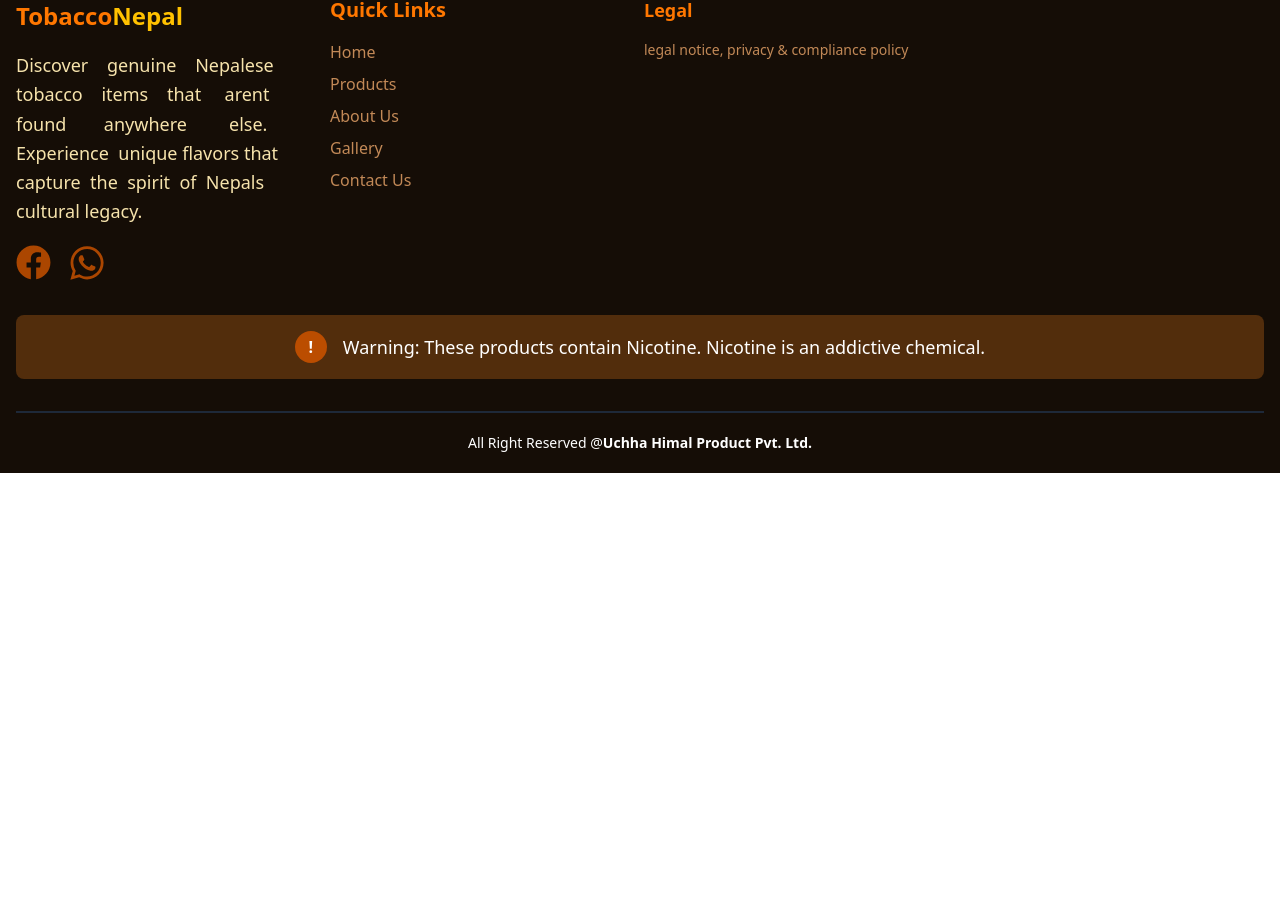
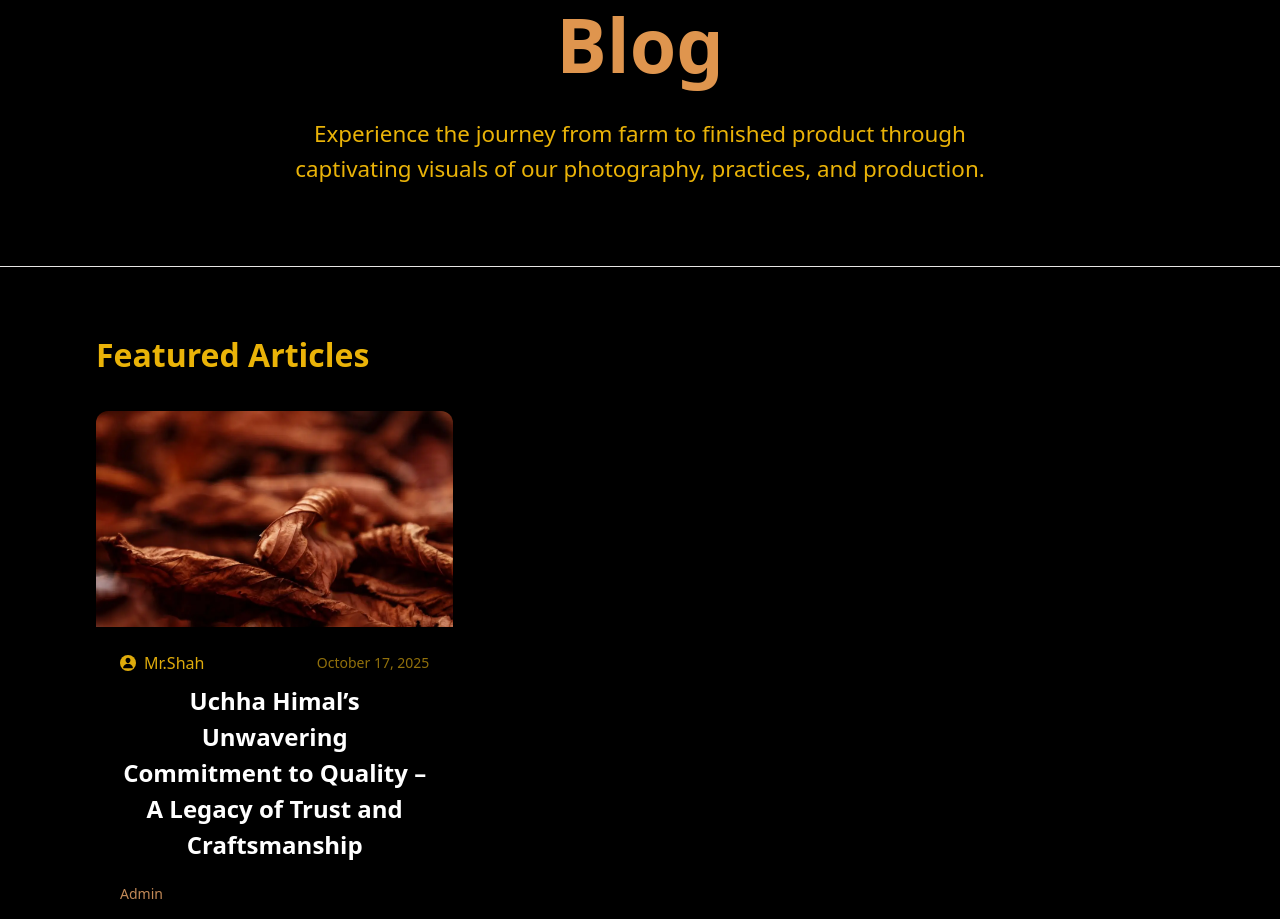
Before and after one commit to poudelsumitrocks/TobaccoNepalClone, a Next.js app: page /blog in a window 1280 px wide. Shown: the part 156-1075 px from the top of the page. Before the commit the page ends 800 px from the top, so only its background shows below. Built offline with nearby package versions, Linux system fonts and the light colour scheme.

Commit message:
add the blog page using the css

```diff
--- /dev/null
+++ b/app/blog/blog.css
@@ -0,0 +1,244 @@
+.blog-container{
+    max-width: 1600px;
+    background-color: black;
+    color: white;
+}
+.blog-section{
+    padding: 3.5rem 0rem;
+border-bottom: 1px solid #E7E5E4;
+}
+.blog-main{
+    display: flex;
+    flex-direction: column;
+    align-items: center;
+    justify-content: center;
+
+}
+.blog-header{
+    font-size: 4.7rem;
+    color: #DF954E;
+    font-weight: bold;
+   margin-bottom: 1rem;
+}
+.bolg-para{
+    font-size: medium;
+    width: 900;
+    display: flex;
+    flex-direction: column;
+    justify-content: center;
+    align-items: center;
+    color: #EAB308;
+}
+.top-line {
+  display: block;
+  font-size: 1.4rem;
+  font-weight: 400;
+}
+
+.bottom-line {
+  display: block;
+  font-size: 1.4rem;
+  font-weight: 500;
+  margin-top: 0.1rem;
+  margin-bottom: 1.5rem;
+}
+.blog-featured{
+    background-color: black;
+    padding-top:4rem;
+    padding-bottom: 10rem;
+    padding-left: 6rem;
+    padding-right: 1rem;
+}
+.blog-headerproduct{
+   margin-bottom: 2rem;
+    display: flex;
+    align-items: center;
+    gap: 0.3rem;
+}
+.product-header1{
+     font-size: 2rem;
+    color: #EAB308;
+    font-weight: 800;
+}
+/* .blog-grid{
+    display: grid;
+    grid-column: 1;
+    gap: 12;
+    border: 1 solid white;
+}
+.blog-main1 {
+  display: flex;
+  flex-direction: column;
+  border-radius:2rem;
+ transition: box-shadow 0.3s ease;
+ box-shadow: 700;
+ overflow: hidden;
+  border: 1 solid white;
+}
+.blog-main1:hover{
+    box-shadow: 0 8px 25px -2px rgba(255,255,255,0.3);
+    animation-duration: 300;
+}
+.blog-img{
+     position: relative;
+    height: 14rem;
+    width: 100%;
+    flex-shrink: 0;
+}
+.image{
+    object-fit:contain;
+} */
+
+
+.blog-grid {
+  display: grid;
+  grid-template-columns: 1fr;
+  gap: 3rem;
+}
+
+@media (min-width: 768px) {
+  .blog-grid {
+    grid-template-columns: repeat(2, 1fr);
+  }
+}
+
+@media (min-width: 1024px) {
+  .blog-grid {
+    grid-template-columns: repeat(3, 1fr);
+  }
+}
+
+
+.blog-card {
+  background-color: black;
+  border-radius: 12px;
+  overflow: hidden;
+  box-shadow: 0 10px 15px -3px rgba(0, 0, 0, 0.3);
+  display: flex;
+  flex-direction: column;
+  transition: box-shadow 0.3s ease;
+}
+
+.blog-card:hover {
+  box-shadow: 0 8px 25px -2px rgba(255, 255, 255, 0.3);
+}
+
+.blog-image {
+  position: relative;
+  height: 216px;
+  width: 100%;
+  flex-shrink: 0;
+}
+
+.blog-image img {
+  position: absolute;
+  inset: 0;
+  width: 100%;
+  height: 100%;
+  object-fit: cover;
+}
+
+
+.blog-content {
+  padding: 1.5rem;
+  display: flex;
+  flex-direction: column;
+  flex: 1;
+}
+
+
+.blog-header1 {
+  display: flex;
+  flex-direction: column;
+  align-items: center;
+  gap: 0.5rem;
+  font-size: 0.875rem;
+  color: #dfab0b;
+  margin-bottom: 0.75rem;
+}
+
+
+.blog-meta {
+  display: flex;
+  justify-content: space-between;
+  align-items: center;
+  width: 100%;
+}
+
+
+.author {
+  display: flex;
+  align-items: center;
+  gap: 0.5rem;
+}
+
+.author-icon {
+  height: 16px;
+  width: 16px;
+  border-radius: 50%;
+  background-color: #dfab0b;
+  color: black;
+  display: flex;
+  justify-content: center;
+  align-items: center;
+}
+
+.author span {
+  font-size: 1rem;
+}
+
+
+.blog-date {
+  color: #91700b;
+  font-size: 0.875rem;
+}
+
+
+.blog-title {
+  color: white;
+  font-size: 1.25rem;
+  font-weight: bold;
+  margin-bottom: 0.5rem;
+  text-align: center;
+}
+
+@media (min-width: 768px) {
+  .blog-title {
+    font-size: 1.5rem;
+  }
+}
+
+
+.blog-footer {
+  color: #c28957;
+  font-size: 0.875rem;
+  line-height: 1.6;
+  margin-bottom: 1rem;
+  flex: 1;
+}
+
+
+.blog-button {
+  border: 2px solid #dfab0b;
+  padding: 0.5rem 1.5rem;
+  display: flex;
+  justify-content: center;
+  align-items: center;
+  font-weight: bold;
+  border-radius: 0.5rem;
+  cursor: pointer;
+  transition: background-color 0.3s ease;
+}
+
+.blog-button h1 {
+  color: #dfab0b;
+  transition: color 0.3s ease;
+}
+
+.blog-button:hover {
+  background-color: #dfab0b;
+}
+
+.blog-button:hover h1 {
+  color: black;
+}
--- a/app/blog/page.jsx
+++ b/app/blog/page.jsx
@@ -1,9 +1,61 @@
-import React from 'react'
-
+import "./blog.css";
+import { IoPerson } from "react-icons/io5";
 export default function page() {
   return (
-    <div>
-      <h1>welcome to the blog page </h1>
+    <div className="blog-container">
+      <section className="blog-section">
+        <div className="blog-main">
+          <h1 className="blog-header">Blog</h1>
+          <p className="bolg-para">
+            <span className="top-line">
+              Experience the journey from farm to finished product through
+            </span>
+            <span className="bottom-line">
+              captivating visuals of our photography, practices, and production.
+            </span>
+          </p>
+        </div>
+      </section>
+      <section className="blog-featured">
+        <div className="blog-headerproduct">
+          <h1 className="product-header1">Featured Articles</h1>
+        </div>
+        <div className="blog-grid">
+          <div className="blog-card">
+            <div className="blog-image">
+              <img src="./bolgimg/leaf.png" alt="blog" />
+            </div>
+
+            <div className="blog-content">
+              <div className="blog-header1">
+                <div className="blog-meta">
+                  <div className="author">
+                    <div className="author-icon">
+                      <IoPerson size={12} />
+                    </div>
+                    <span>Mr.Shah</span>
+                  </div>
+
+                  <h1 className="blog-date">October 17, 2025</h1>
+                </div>
+
+                <h3 className="blog-title">
+                  Uchha Himal’s Unwavering Commitment to Quality – A Legacy of
+                  Trust and Craftsmanship
+                </h3>
+              </div>
+
+              <div className="blog-footer">
+                <h1>Admin</h1>
+              </div>
+
+              <div className="blog-button">
+                <h1>Learn More</h1>
+              </div>
+            </div>
+          </div>
+        </div>
+      </section>
     </div>
-  )
+  );
 }
```
Also changed, not shown: app/gallery/photo/photo.css (added), public/bolgimg/leaf.png (added).
